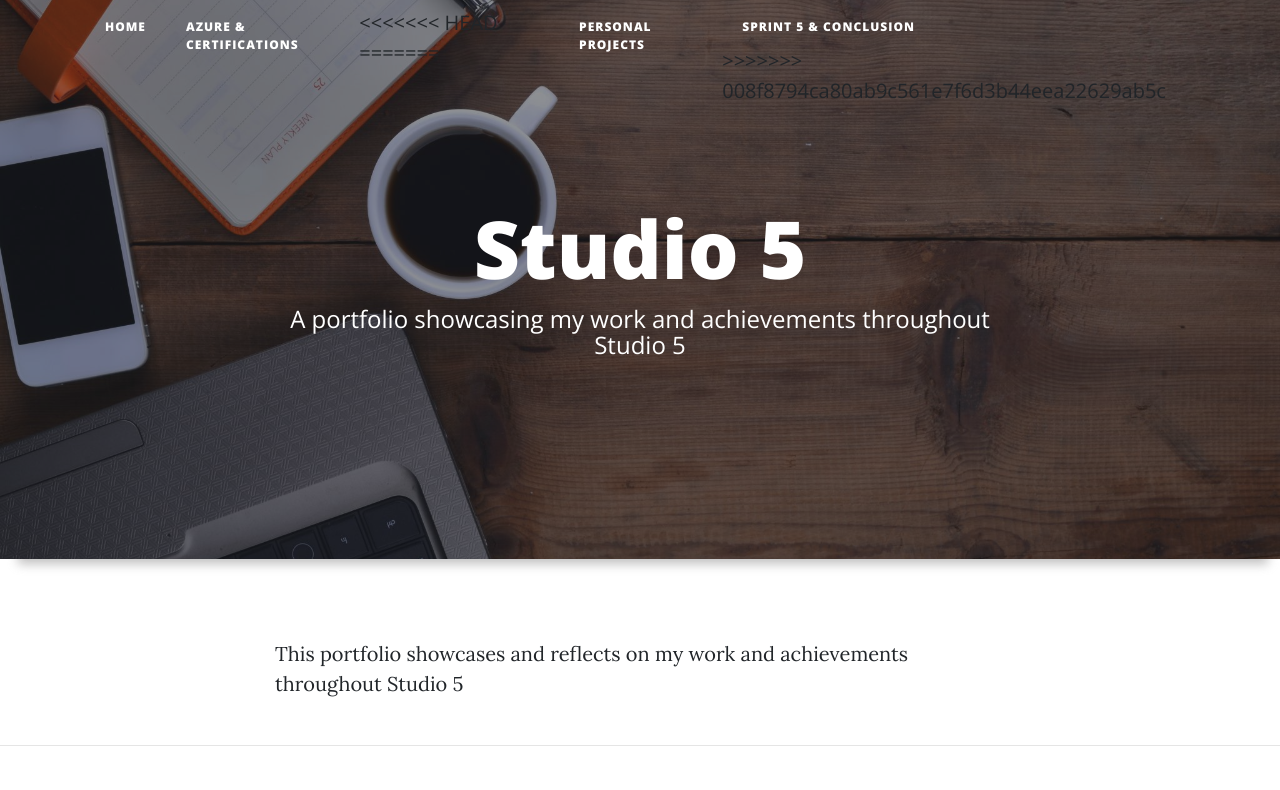
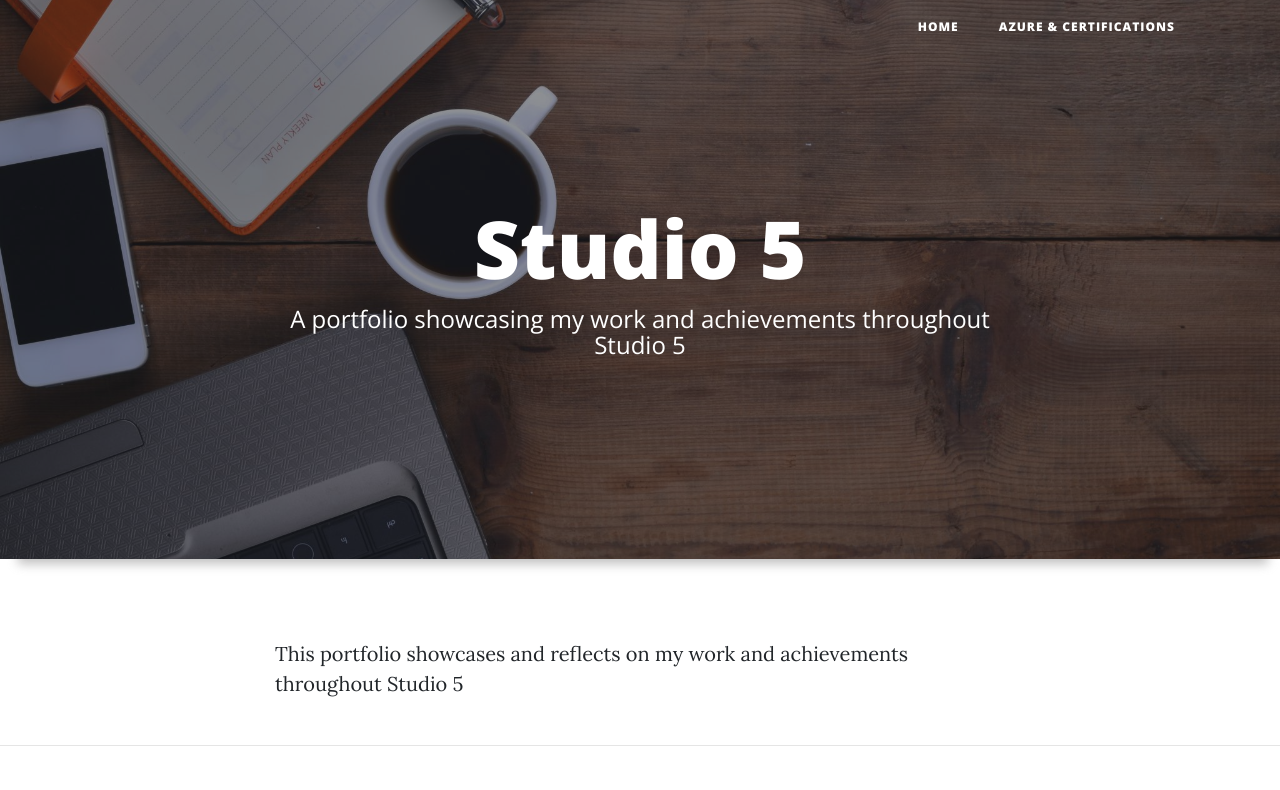
Before and after one commit to kyleal1/Studio5, a website: page index.html in a window 1280 px wide. Shown: the top 790 px of the page. Drawn offline with nearby package versions, Linux system fonts and the light colour scheme.

Commit message:
Fixed merge conflict

```diff
--- a/index.html
+++ b/index.html
@@ -40,14 +40,6 @@
           <li class="nav-item">
             <a class="nav-link" href="azure.html">Azure & Certifications</a>
           </li>
-<<<<<<< HEAD
-=======
-          <li class="nav-item">
-            <a class="nav-link" href="sprint34.html">Personal projects</a>
-          </li>
-          <li class="nav-item">
-            <a class="nav-link" href="sprint56.html">Sprint 5 & conclusion</a>
->>>>>>> 008f8794ca80ab9c561e7f6d3b44eea22629ab5c
         </ul>
       </div>
     </div>
```
